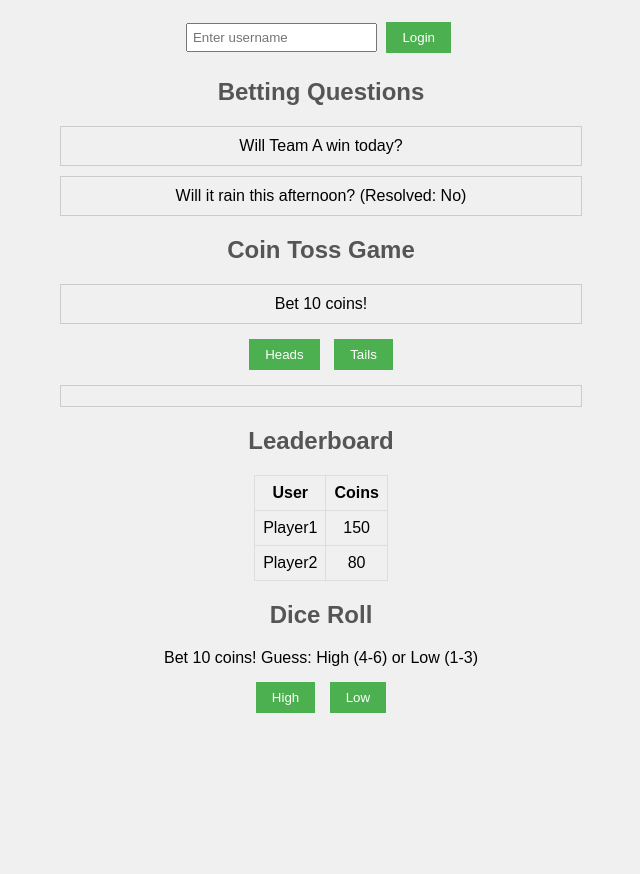
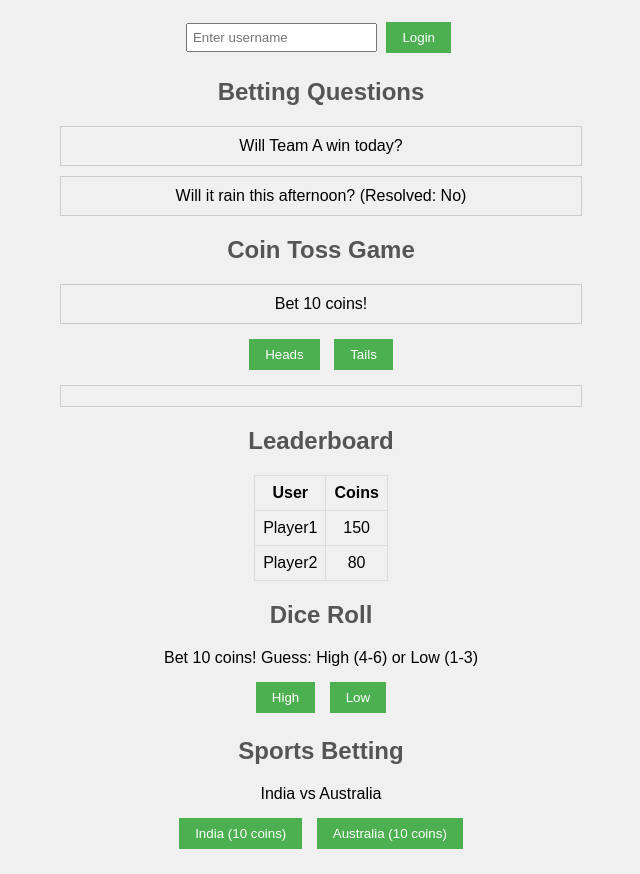
Before and after one commit to talhadeve/111basking, a plain HTML site: page index.html in a window 1280 px wide. Shown: the part 121-995 px from the top of the page, without its empty margins (319-959 px from the left). Before the commit the page ends 869 px from the top, so only its background shows below. Drawn offline with Linux system fonts and the light colour scheme.

Commit message:
Update index.html

```diff
--- a/index.html
+++ b/index.html
@@ -215,3 +215,19 @@
         updateLeaderboard();
     }
 </script>
+<div>
+    <h2>Sports Betting</h2>
+    <p>India vs Australia</p>
+    <button onclick="betSports('India')">India (10 coins)</button>
+    <button onclick="betSports('Australia')">Australia (10 coins)</button>
+</div>
+<script>
+    function betSports(team) {
+        if (!currentUser) return alert('Please login first.');
+        if (coins < 10) return alert('Not enough coins!');
+        coins -= 10;
+        alert(`Bet placed on ${team}!`);
+        document.getElementById('coin-count').textContent = coins;
+        updateLeaderboard();
+    }
+</script>
```
